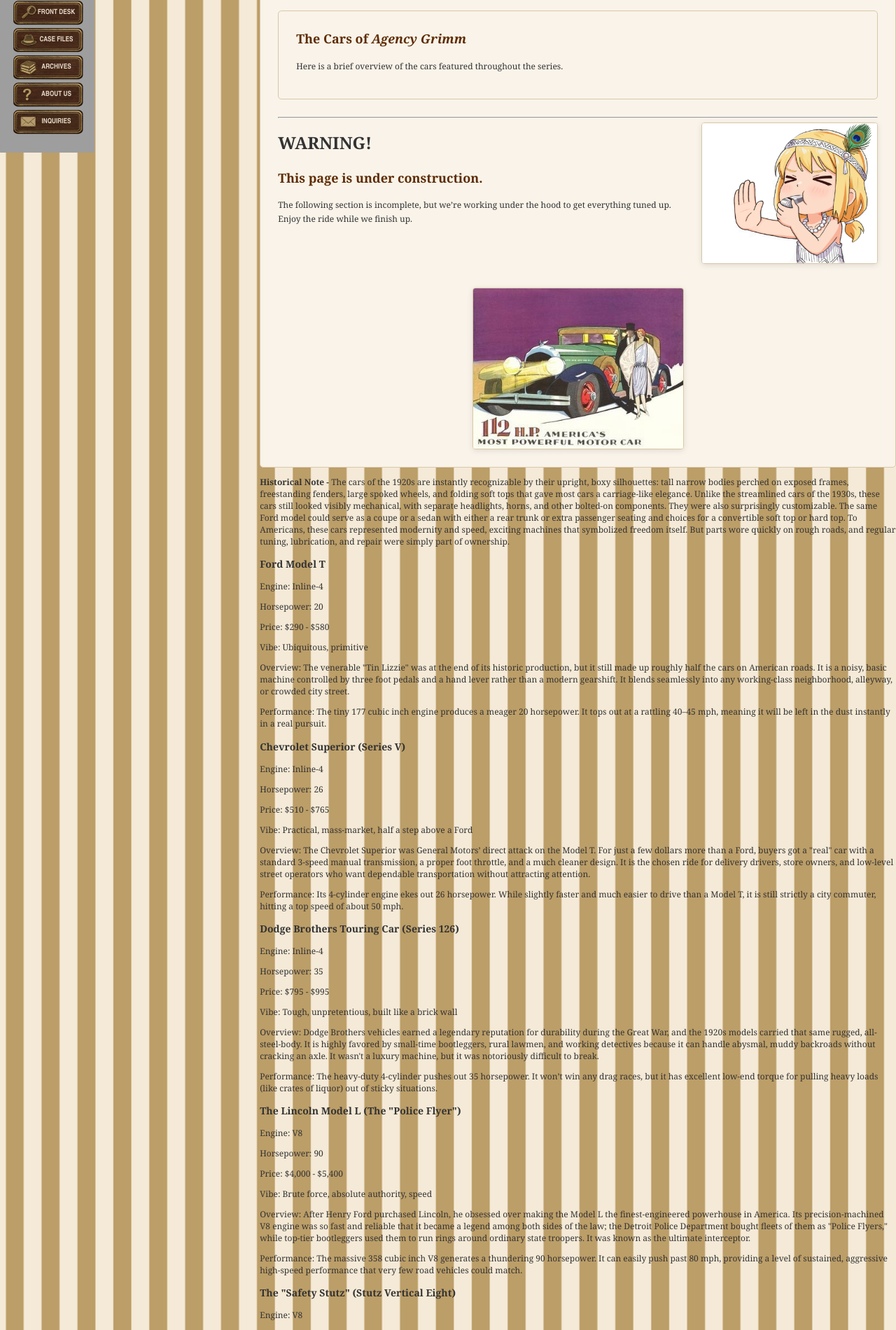
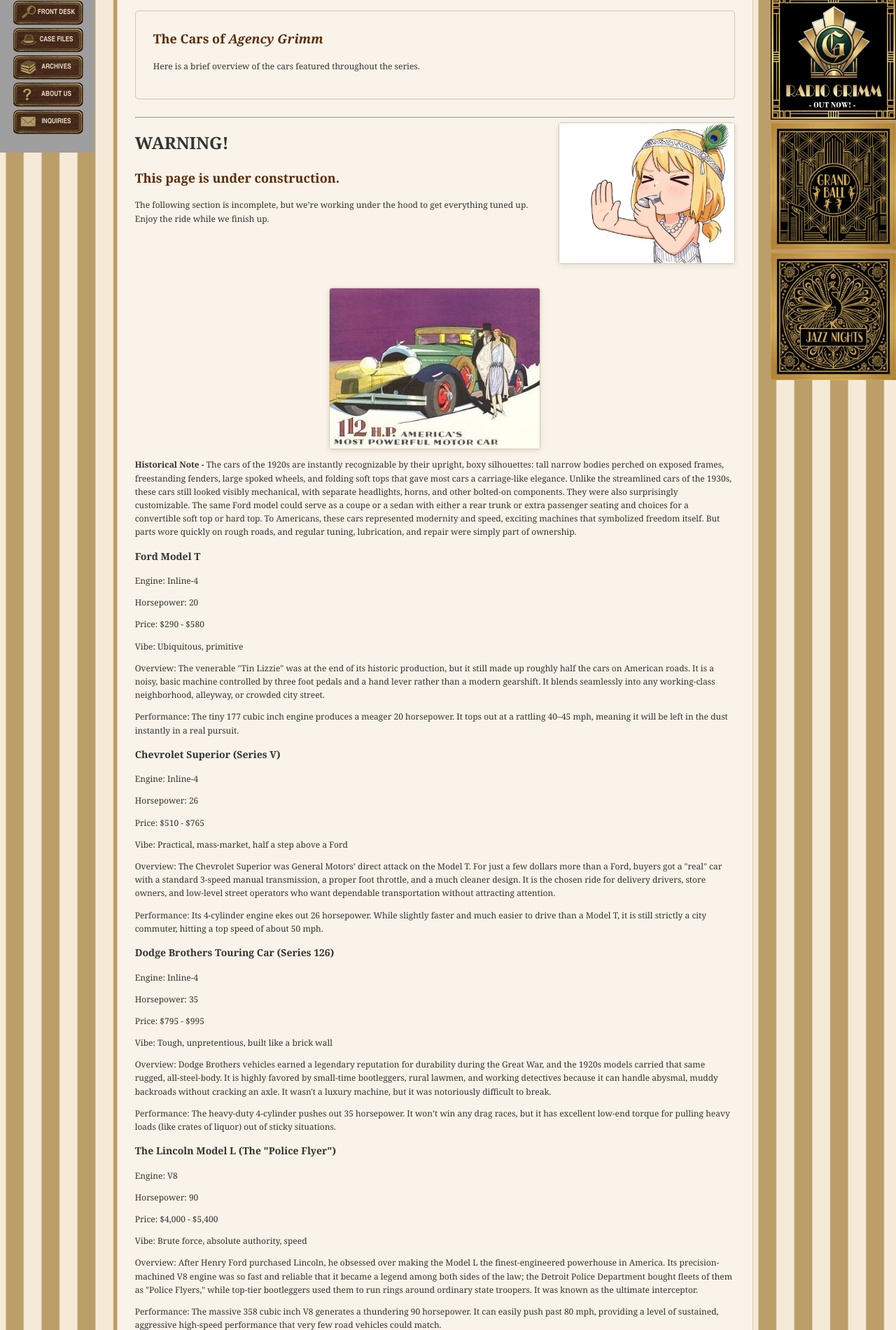
Before and after one commit to johnhopes-collab/grimmsdetectiveagency, a Jekyll site: the page built from archives/cars.html, in a window 1280 px wide. Shown: the part 692-2592 px from the top of the page at 70% size. Built offline with Jekyll 4.4.1, drawn with Linux system fonts in a browser that asks for light colours; grey boxes are pictures that could not be loaded.

Commit message:
Update cars.html

```diff
--- a/archives/cars.html
+++ b/archives/cars.html
@@ -15,7 +15,7 @@ title: '<a href="/archives.html">Archives</a> / Cars'
 <p>The following section is incomplete, but we’re working under the hood to get everything tuned up. Enjoy the ride while we finish up.</p>
 <div class="clear-float"></div> <!-- Use this to force content below to not wrap -->
 <br>
-<img src="{{ site.baseurl }}/assets/images/5-car1.png" alt="Graphic" class="inline-image-middle"
+<img src="{{ site.baseurl }}/assets/images/5-car1.png" alt="Graphic" class="inline-image-middle">
 <div class="clear-float"></div>
 <p><strong>Historical Note - </strong>The cars of the 1920s are instantly recognizable by their upright, boxy silhouettes: tall narrow bodies perched on exposed frames, freestanding fenders, large spoked wheels, and folding soft tops that gave most cars a carriage-like elegance. Unlike the streamlined cars of the 1930s, these cars still looked visibly mechanical, with separate headlights, horns, and other bolted-on components. They were also surprisingly customizable. The same Ford model could serve as a coupe or a sedan with either a rear trunk or extra passenger seating and choices for a convertible soft top or hard top. To Americans, these cars represented modernity and speed, exciting machines that symbolized freedom itself. But parts wore quickly on rough roads, and regular tuning, lubrication, and repair were simply part of ownership.</p>
 
```
